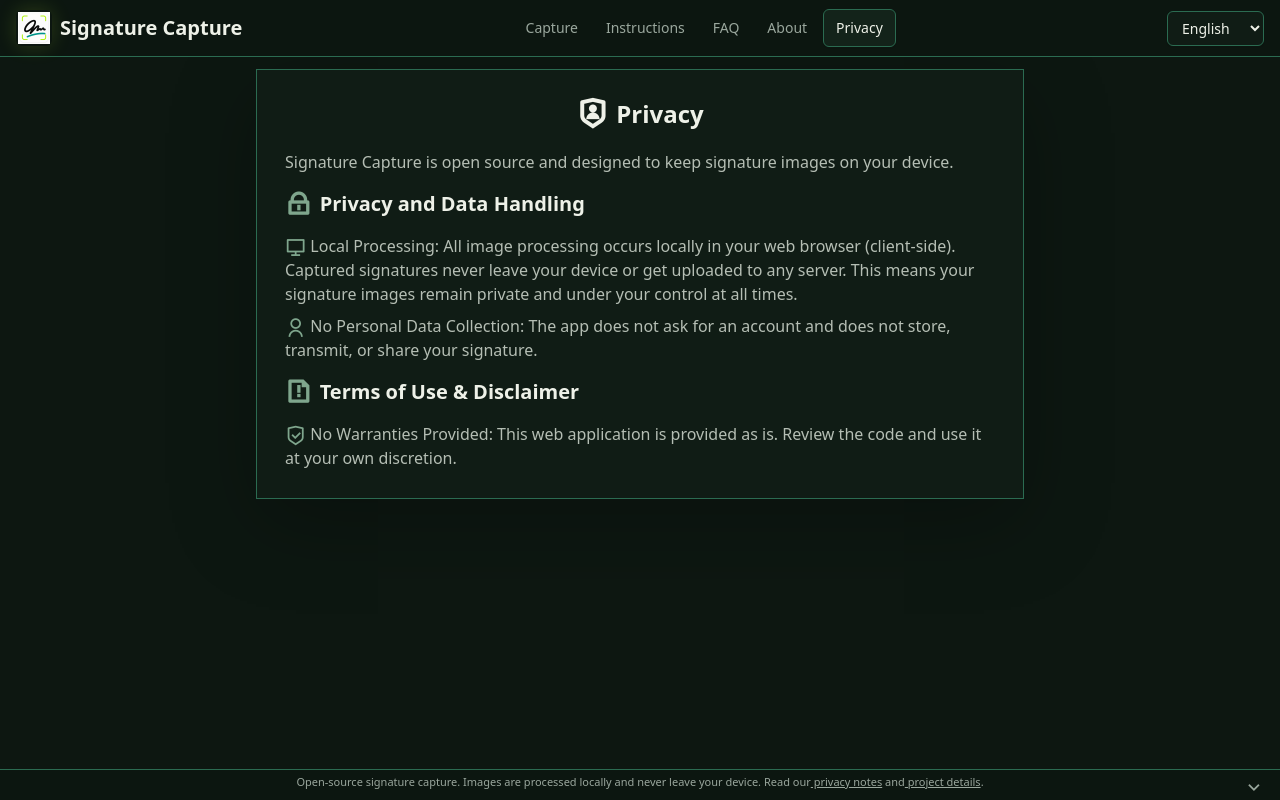
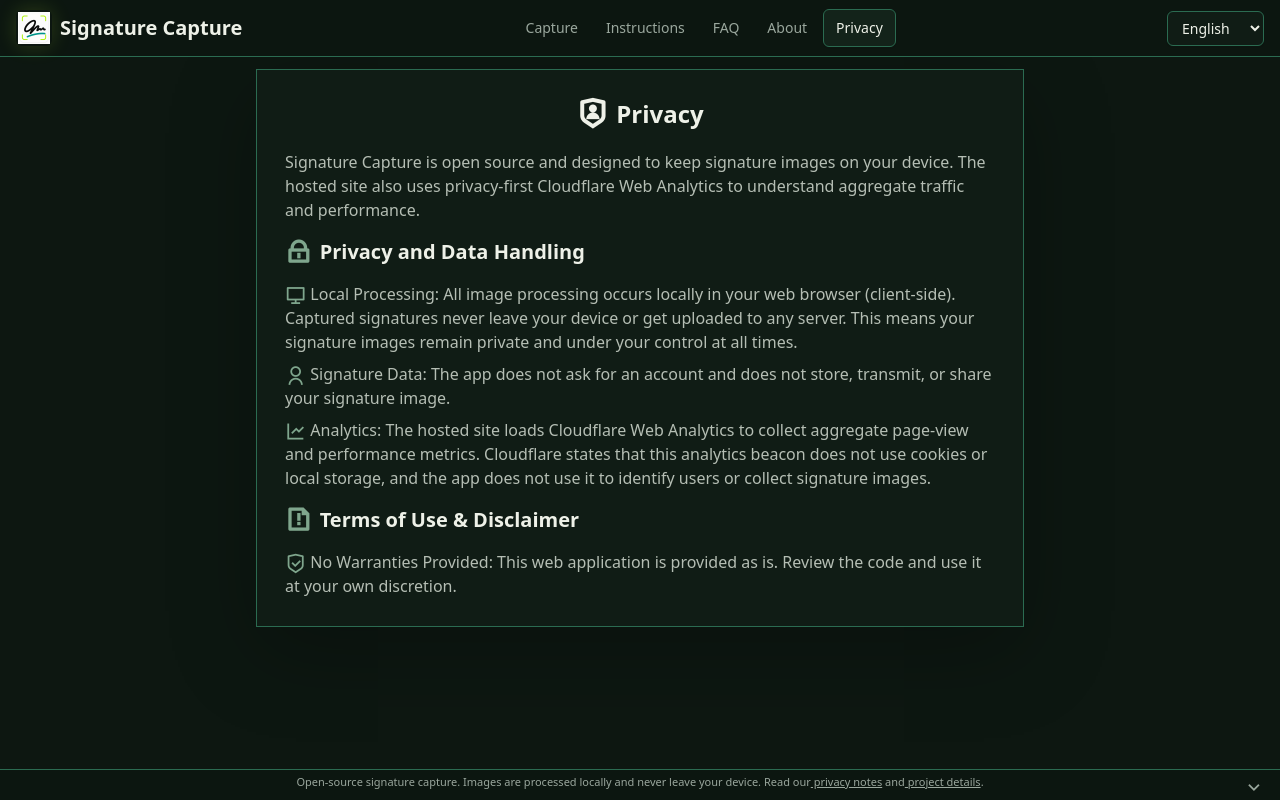
Before and after one commit to mobilEKG/signature-capture, a React (Vite) app: page /privacy in a window 1280 px wide. Built offline with nearby package versions, Linux system fonts and the light colour scheme.

Commit message:
Disclose Cloudflare analytics in privacy copy

```diff
--- a/src/core/i18n.tsx
+++ b/src/core/i18n.tsx
@@ -102,7 +102,7 @@ const translations: Record<Language, Record<string, string>> = {
       'Yes. The site includes the PWA install pieces: HTTPS hosting, a web app manifest, app icons, start URL, fullscreen display mode, and a service worker. Use Android 10+ with a current install-capable browser, or iOS/iPadOS 16.4+ with Safari; camera capture still requires browser camera permission.',
     faq_q4: 'Is my signature secure?',
     faq_a4:
-      'The image never leaves your device unless you choose to download it. We do not store or transmit your data.',
+      'The signature image never leaves your device unless you choose to download it. We do not store or transmit your signature data.',
     faq_q_open_source: 'Is the project open source?',
     faq_a_open_source:
       'Yes. You can inspect the code, run it locally, and deploy your own copy.',
@@ -114,12 +114,14 @@ const translations: Record<Language, Record<string, string>> = {
       'Privacy practices for the Signature Capture web application.',
     privacy_heading: 'Privacy',
     privacy_intro:
-      'Signature Capture is open source and designed to keep signature images on your device.',
+      'Signature Capture is open source and designed to keep signature images on your device. The hosted site also uses privacy-first Cloudflare Web Analytics to understand aggregate traffic and performance.',
     privacy_privacy_heading: 'Privacy and Data Handling',
     privacy_local_processing:
       'Local Processing: All image processing occurs locally in your web browser (client-side). Captured signatures never leave your device or get uploaded to any server. This means your signature images remain private and under your control at all times.',
     privacy_no_data:
-      'No Personal Data Collection: The app does not ask for an account and does not store, transmit, or share your signature.',
+      'Signature Data: The app does not ask for an account and does not store, transmit, or share your signature image.',
+    privacy_analytics:
+      'Analytics: The hosted site loads Cloudflare Web Analytics to collect aggregate page-view and performance metrics. Cloudflare states that this analytics beacon does not use cookies or local storage, and the app does not use it to identify users or collect signature images.',
     privacy_terms_heading: 'Terms of Use & Disclaimer',
     privacy_no_warranties:
       'No Warranties Provided: This web application is provided as is. Review the code and use it at your own discretion.',
@@ -211,7 +213,7 @@ const translations: Record<Language, Record<string, string>> = {
       'Sí. El sitio incluye las piezas de instalación PWA: alojamiento HTTPS, manifiesto web, iconos de app, URL de inicio, modo de pantalla completa y service worker. Usa Android 10+ con un navegador actualizado compatible con instalación, o iOS/iPadOS 16.4+ con Safari; la captura con cámara todavía requiere permiso del navegador.',
     faq_q4: '\u00bfMi firma est\u00e1 segura?',
     faq_a4:
-      'La imagen nunca sale de tu dispositivo salvo que decidas descargarla. No almacenamos ni transmitimos tus datos.',
+      'La imagen de la firma nunca sale de tu dispositivo salvo que decidas descargarla. No almacenamos ni transmitimos los datos de tu firma.',
     faq_q_open_source: '¿El proyecto es de código abierto?',
     faq_a_open_source:
       'Sí. Puedes revisar el código, ejecutarlo localmente y desplegar tu propia copia.',
@@ -223,12 +225,14 @@ const translations: Record<Language, Record<string, string>> = {
       'Pr\u00e1cticas de privacidad de la aplicaci\u00f3n web Signature Capture.',
     privacy_heading: 'Pol\u00edtica de Privacidad',
     privacy_intro:
-      'Signature Capture est\u00e1 dise\u00f1ado teniendo en cuenta tu privacidad. Te animamos a usar esta herramienta con confianza, sabiendo que no recopila datos personales y mantiene tu informaci\u00f3n en tu propio dispositivo. A continuaci\u00f3n explicamos nuestras pr\u00e1cticas de datos y los t\u00e9rminos de uso de esta aplicaci\u00f3n web de forma clara y formal.',
+      'Signature Capture es de c\u00f3digo abierto y est\u00e1 dise\u00f1ado para mantener las im\u00e1genes de firma en tu dispositivo. El sitio alojado tambi\u00e9n usa Cloudflare Web Analytics, con enfoque de privacidad, para entender el tr\u00e1fico agregado y el rendimiento.',
     privacy_privacy_heading: 'Privacidad y manejo de datos',
     privacy_local_processing:
       'Procesamiento local: Todo el procesamiento de im\u00e1genes se realiza localmente en tu navegador (del lado del cliente). Las firmas capturadas nunca salen de tu dispositivo ni se suben a ning\u00fan servidor. Esto significa tus im\u00e1genes de firma se mantienen privadas y bajo tu control en todo momento.',
     privacy_no_data:
-      'No se recopilan datos personales: No recopilamos ninguna informaci\u00f3n personal o datos identificables. La herramienta no almacena, transmite ni comparte tu nombre, firma ni ning\u00fan otro dato personal. Puedes usar Signature Capture sin preocuparte por una recopilaci\u00f3n de datos oculta.',
+      'Datos de firma: La aplicaci\u00f3n no pide una cuenta y no almacena, transmite ni comparte la imagen de tu firma.',
+    privacy_analytics:
+      'Anal\u00edtica: El sitio alojado carga Cloudflare Web Analytics para recopilar m\u00e9tricas agregadas de p\u00e1ginas vistas y rendimiento. Cloudflare indica que este beacon de anal\u00edtica no usa cookies ni almacenamiento local, y la aplicaci\u00f3n no lo usa para identificar usuarios ni recopilar im\u00e1genes de firmas.',
     privacy_terms_heading: 'T\u00e9rminos de uso y exenci\u00f3n de responsabilidad',
     privacy_no_warranties:
       'No se ofrecen garant\u00edas: Esta aplicaci\u00f3n web se proporciona "tal cual", sin garant\u00edas ni compromisos. No prometemos que Signature Capture cumpla con tus requerimientos, funcione ininterrumpidamente o est\u00e9 libre de errores. Todas las funciones se ofrecen sin ninguna garant\u00eda expresa o impl\u00edcita (incluidas garant\u00edas de rendimiento, seguridad o idoneidad para un prop\u00f3sito particular).',
@@ -321,7 +325,7 @@ const translations: Record<Language, Record<string, string>> = {
       'Oui. Le site inclut les éléments d’installation PWA : hébergement HTTPS, manifeste web, icônes d’app, URL de démarrage, mode plein écran et service worker. Utilisez Android 10+ avec un navigateur récent compatible avec l’installation, ou iOS/iPadOS 16.4+ avec Safari; la capture avec caméra nécessite toujours l’autorisation du navigateur.',
     faq_q4: 'Ma signature est-elle sécurisée?',
     faq_a4:
-      'L\'image ne quitte jamais votre appareil, sauf si vous décidez de la télécharger. Nous ne stockons ni ne transmettons vos données.',
+      'L\'image de signature ne quitte jamais votre appareil, sauf si vous décidez de la télécharger. Nous ne stockons ni ne transmettons les données de votre signature.',
     faq_q_open_source: 'Le projet est-il open source?',
     faq_a_open_source:
       'Oui. Vous pouvez inspecter le code, l\'exécuter localement et déployer votre propre copie.',
@@ -333,12 +337,14 @@ const translations: Record<Language, Record<string, string>> = {
       "Pratiques de confidentialité de l'application web Signature Capture.",
     privacy_heading: 'Politique de confidentialité',
     privacy_intro:
-      "Signature Capture est conçu dans le respect de votre vie privée. Nous vous encourageons à utiliser cet outil en toute confiance, sachant qu'il ne collecte pas de données personnelles et conserve vos informations sur votre propre appareil. Ci-dessous, nous exposons nos pratiques de traitement des données et les conditions d'utilisation de cette application web de manière claire et formelle.",
+      "Signature Capture est open source et conçu pour conserver les images de signature sur votre appareil. Le site hébergé utilise aussi Cloudflare Web Analytics, axé sur la confidentialité, afin de comprendre le trafic agrégé et les performances.",
     privacy_privacy_heading: 'Confidentialité et traitement des données',
     privacy_local_processing:
       "Traitement local: Tout le traitement d'image se déroule localement dans votre navigateur (côté client). Les signatures capturées ne quittent jamais votre appareil et ne sont pas téléchargées sur un serveur. Cela signifie vos images de signature restent privées et sous votre contrôle à tout moment.",
     privacy_no_data:
-      "Aucune collecte de données personnelles: Nous ne collectons aucune information personnelle ou données identifiables. L'outil ne stocke, ne transmet ni ne partage votre nom, votre signature ou tout autre détail personnel. Vous pouvez utiliser Signature Capture sans craindre une collecte de données cachée.",
+      "Données de signature: L'application ne demande pas de compte et ne stocke, ne transmet ni ne partage votre image de signature.",
+    privacy_analytics:
+      "Analytique: Le site hébergé charge Cloudflare Web Analytics pour collecter des mesures agrégées de pages vues et de performances. Cloudflare indique que cette balise analytique n'utilise ni cookies ni stockage local, et l'application ne l'utilise pas pour identifier les utilisateurs ni collecter des images de signature.",
     privacy_terms_heading: "Conditions d'utilisation et clause de non-responsabilité",
     privacy_no_warranties:
       "Aucune garantie fournie: Cette application web est fournie « en l'état », sans garanties ni promesses. Nous ne garantissons pas que Signature Capture répondra à vos besoins, fonctionnera sans interruption ou sera exempt d'erreurs. Toutes les fonctionnalités sont offertes sans garantie expresse ou implicite (y compris les garanties de performance, de sécurité ou d'adéquation à un usage particulier).",
@@ -419,7 +425,7 @@ const translations: Record<Language, Record<string, string>> = {
     faq_a_install:
       '可以。网站已经包含 PWA 安装所需的技术配置：HTTPS 托管、网页应用清单、应用图标、启动 URL、全屏显示模式和 service worker。请使用 Android 10+ 和支持安装的最新版浏览器，或在 iOS/iPadOS 16.4+ 上使用 Safari；相机拍摄仍需要浏览器相机权限。',
     faq_q4: '我的签名安全吗？',
-    faq_a4: '图像不会离开你的设备，除非你选择下载。我们不会存储或传输你的数据。',
+    faq_a4: '签名图像不会离开你的设备，除非你选择下载。我们不会存储或传输你的签名数据。',
     faq_q_open_source: '这个项目是开源的吗？',
     faq_a_open_source: '是的。你可以查看代码、本地运行，并部署自己的版本。',
     faq_q5: '如果摄像头无法工作怎么办？',
@@ -428,12 +434,14 @@ const translations: Record<Language, Record<string, string>> = {
     privacy_meta_description: 'Signature Capture 网站的隐私实践。',
     privacy_heading: '隐私政策',
     privacy_intro:
-      'Signature Capture 在设计时充分考虑了隐私。请放心使用，本工具不会收集个人数据，且所有信息都留存在你的设备上。下面我们以清晰正式的方式概述我们的数据处理做法及本网站的使用条款。',
+      'Signature Capture 是开源项目，设计目标是让签名图像保留在你的设备上。托管的网站还使用以隐私为先的 Cloudflare Web Analytics，以了解汇总流量和性能。',
     privacy_privacy_heading: '隐私与数据处理',
     privacy_local_processing:
       '本地处理： 所有图像处理都在你的浏览器本地完成（客户端）。捕获的签名绝不会离开你的设备或上传到任何服务器。这意味着你的签名图片始终私密且由你掌控。',
     privacy_no_data:
-      '不收集个人数据： 我们不会收集任何个人信息或可识别的数据。该工具不会存储、传输或分享你的姓名、签名或其他个人信息。你可以放心使用，不必担心隐藏的数据收集。',
+      '签名数据： 本应用不要求创建账户，也不会存储、传输或分享你的签名图像。',
+    privacy_analytics:
+      '分析： 托管的网站会加载 Cloudflare Web Analytics，用于收集汇总的页面浏览和性能指标。Cloudflare 表示该分析 beacon 不使用 cookie 或本地存储，本应用也不会使用它来识别用户或收集签名图像。',
     privacy_terms_heading: '使用条款与免责声明',
     privacy_no_warranties:
       '不提供任何担保： 本网站按“原样”提供，不附带任何保证或承诺。我们不保证 Signature Capture 能满足你的需求、持续运行或没有错误。所有功能均不含任何明示或暗示的保证（包括性能、安全或适用于特定目的的保证）。',
--- a/src/pages/Privacy.tsx
+++ b/src/pages/Privacy.tsx
@@ -48,6 +48,10 @@ export default function Privacy() {
             <i className="ri-user-line ri-lg mr-1 align-middle icon-accent" aria-hidden="true"></i>
             <span>{t('privacy_no_data')}</span>
           </li>
+          <li>
+            <i className="ri-line-chart-line ri-lg mr-1 align-middle icon-accent" aria-hidden="true"></i>
+            <span>{t('privacy_analytics')}</span>
+          </li>
         </ul>
         <h2 className="article-section-title">
           <i
```
Also changed, not shown: 1 other file (tests, documents, lock files or other folders).
